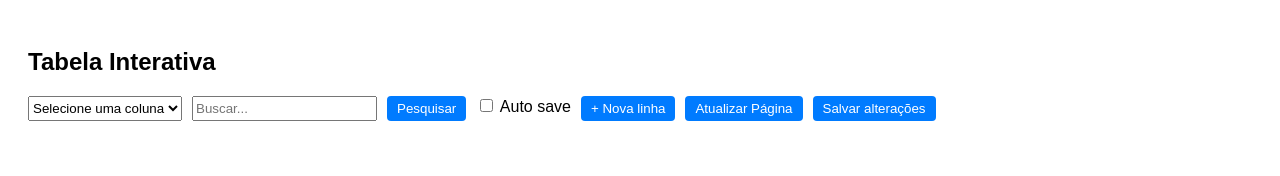
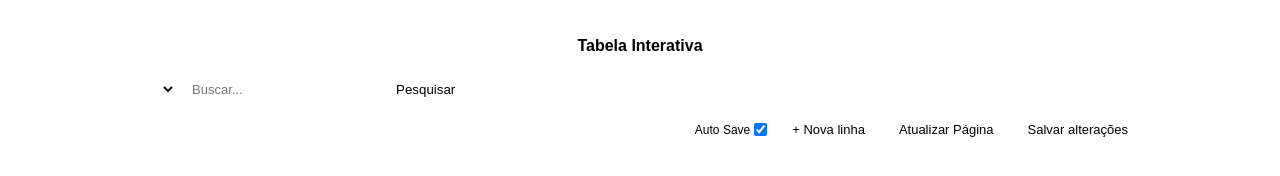
Before and after one commit to EvelynGitHub/simple-db, a website: page media/public/index.html in a window 1280 px wide. Drawn offline with Linux system fonts and the light colour scheme.

Commit message:
refactor: melhorando aparência do visualizar tabela

```diff
--- a/media/public/index.html
+++ b/media/public/index.html
@@ -11,18 +11,22 @@
 <body>
 
     <h2>Tabela Interativa</h2>
-    <!-- <button onclick="addNewRow()">+ Nova Linha</button> -->
 
     <div class="toolbar">
-        <select id="searchColumn">
-            <option value="">Selecione uma coluna</option>
-        </select>
-        <input id="searchInput" placeholder="Buscar..." />
-        <button id="searchBtn">Pesquisar</button>
-        <label>
-            <input type="checkbox" id="auto-save-toggle" title="Salvar ao pressionar Enter"> Auto save
-        </label>
+        <div class="search-group">
+            <select id="searchColumn"></select>
+            <input type="search" id="searchInput" placeholder="Buscar..." />
+            <button id="searchBtn">Pesquisar</button>
+        </div>
+    </div>
 
+    <div class="actions-row">
+        <div class="options">
+            <label class="label-checkbox">
+                Auto Save
+                <input type="checkbox" id="autoSave" checked />
+            </label>
+        </div>
         <button id="insertBtn" onclick="addNewRow()">+ Nova linha</button>
         <button id="refreshBtn">Atualizar Página</button>
         <button onclick="saveAll()">Salvar alterações</button>
--- a/media/public/script.js
+++ b/media/public/script.js
@@ -7,14 +7,13 @@ window.addEventListener('message', event => {
     const { type, payload } = event.data;
 
     columns = event.data.payload.columns;
-    populateSearchColumnSelect(event.data.payload.columns);
-    renderTable(event.data.payload.columns, event.data.payload.data)
+
     if (type === 'renderTable') {
+        renderTable(event.data.payload.columns, event.data.payload.data)
+        populateSearchColumnSelect(event.data.payload.columns);
         tableName = payload.tableName;
         dbName = payload.dbName;
         currentData = payload.data;
-        columns = payload.columns;
-        renderTable();
     }
 });
 
--- a/media/public/style.css
+++ b/media/public/style.css
@@ -1,50 +1,167 @@
-/* Novo HTML */
-body {
-    font-family: sans-serif;
-    padding: 20px;
+:root {
+    color-scheme: light dark;
 }
 
+body {
+    font-family: var(--vscode-font-family, sans-serif);
+    background-color: var(--vscode-editor-background);
+    color: var(--vscode-editor-foreground);
+    padding: 24px;
+    font-size: 13px;
+    max-width: 1000px;
+    margin: 0 auto;
+}
+
+h2 {
+    text-align: center;
+    margin-bottom: 20px;
+    font-size: 16px;
+}
+
+/* Busca */
 .toolbar {
     display: flex;
-    gap: 10px;
+    flex-wrap: wrap;
+    gap: 8px;
+    align-items: center;
     margin-bottom: 10px;
 }
 
-#tableContainer {
-    overflow: auto;
+.toolbar .search-group {
+    display: flex;
+    flex-wrap: wrap;
+    gap: 8px;
+    flex: 1;
 }
 
-
-button {
-    padding: 5px 10px;
-    background-color: #007BFF;
-    color: white;
-    border: none;
-    border-radius: 4px;
-    cursor: pointer;
-    text-overflow: ellipsis;
-    white-space: nowrap;
+.toolbar .search-group select,
+.toolbar .search-group input[type="text"],
+.toolbar .search-group input[type="search"] {
+    padding: 6px 8px;
+    font-size: 13px;
+    border: 1px solid var(--vscode-input-border);
+    background-color: var(--vscode-input-background);
+    color: var(--vscode-input-foreground);
+    border-radius: 2px;
 }
 
+.toolbar .search-group button {
+    background-color: var(--vscode-button-background);
+    color: var(--vscode-button-foreground);
+    border: none;
+    padding: 6px 12px;
+    border-radius: 2px;
+    cursor: pointer;
+}
+
+.toolbar .search-group button:hover {
+    background-color: var(--vscode-button-hoverBackground);
+}
+
+.toolbar input[type="checkbox"] {
+    margin-left: 6px;
+    transform: scale(1.1);
+}
+
+.options {
+    margin-left: auto;
+    display: flex;
+    gap: 10px;
+    align-items: center;
+    font-size: 12px;
+}
+
+.options .label-checkbox {
+    display: flex;
+    align-items: center;
+}
+
+/* Ações */
+.actions-row {
+    display: flex;
+    flex-wrap: wrap;
+    gap: 10px;
+    margin-top: 12px;
+    margin-bottom: 12px;
+    justify-content: flex-end;
+}
+
+.actions-row button {
+    padding: 6px 12px;
+    font-size: 13px;
+    border-radius: 2px;
+    cursor: pointer;
+    border: none;
+    transition: background-color 0.2s ease;
+}
+
+#insertBtn {
+    background-color: var(--vscode-button-secondaryBackground);
+    color: var(--vscode-button-secondaryForeground);
+}
+
+#insertBtn:hover {
+    background-color: var(--vscode-button-secondaryHoverBackground);
+}
+
+#refreshBtn {
+    background-color: transparent;
+    border: 1px solid var(--vscode-editorWidget-border);
+    color: var(--vscode-editor-foreground);
+}
+
+#refreshBtn:hover {
+    background-color: var(--vscode-editorWidget-background);
+}
+
+.actions-row button:last-of-type {
+    background-color: var(--vscode-button-background);
+    color: var(--vscode-button-foreground);
+}
+
+.actions-row button:last-of-type:hover {
+    background-color: var(--vscode-button-hoverBackground);
+}
+
+/* Tabela */
+#container-table {
+    max-height: 450px;
+    overflow-y: auto;
+    max-height: 400px;
+    overflow-x: auto;
+    border: 1px solid var(--vscode-editorWidget-border);
+    border-radius: 4px;
+}
 
 table {
     border-collapse: collapse;
-    max-width: 100%;
+    width: 100%;
     table-layout: auto;
+    min-width: 600px;
+    font-size: 12px;
+}
+
+thead {
+    background-color: var(--vscode-editorWidget-background);
+    position: sticky;
+    top: 0;
+    z-index: 2;
+}
+
+thead th {
+    border-bottom: 2px solid var(--vscode-editorWidget-border);
+    padding: 8px 10px;
+    font-weight: bold;
 }
 
 th,
 td {
-    border: 1px solid #ccc;
+    border: 1px solid var(--vscode-editorWidget-border);
+    padding: 6px 10px;
     text-align: left;
-
-    padding: 8px 10px;
-    max-width: 250px;
-    /* limite máximo para evitar colunas gigantes */
     white-space: nowrap;
     overflow: hidden;
     text-overflow: ellipsis;
-    min-width: fit-content;
 }
 
 th:first-child,
@@ -53,6 +170,7 @@ td:first-child {
     text-align: center;
 }
 
+/* Destaques */
 tr.selected {
     background-color: #dbeafe50;
 }
@@ -86,12 +204,6 @@ input[type="checkbox"] {
     cursor: pointer;
 }
 
-small {
-    font-size: 0.75em;
-    color: #666;
-}
-
-tr .invalid,
 .invalid {
     background-color: rgba(255, 0, 0, 0.1);
     outline: 1px solid red;
```
